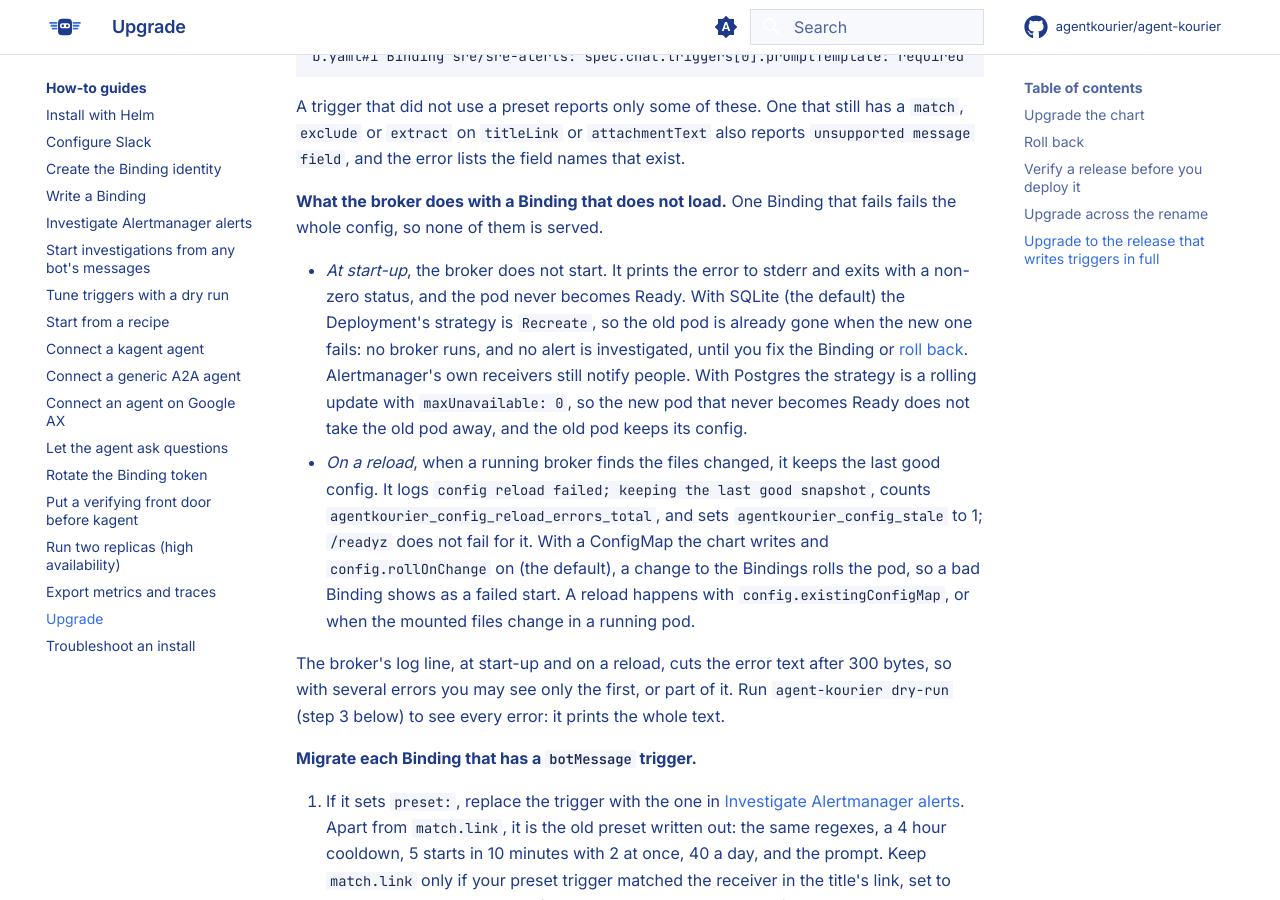
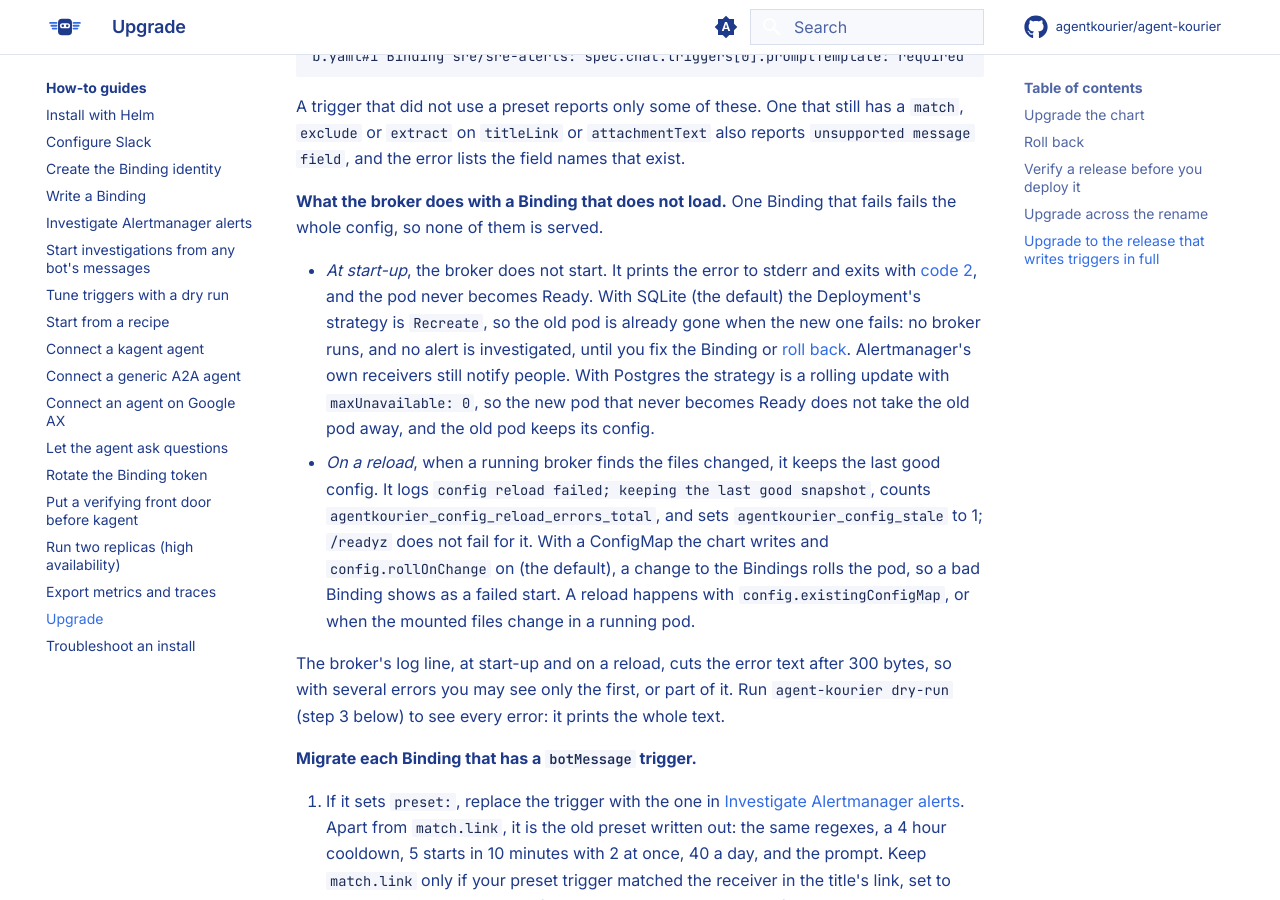
Before and after one commit to agentkourier/agent-kourier, an MkDocs documentation site: the page built from docs/how-to/upgrade.md, in a window 1280 px wide and 900 px high, scrolled down 3063 px. Built offline with MkDocs 1.6.1 and Material for MkDocs 9.7.7, drawn with Linux system fonts in a browser that asks for light colours; comment, search, counter and statistics services are not loaded.

Commit message:
docs(upgrade): say a Binding that does not load at start exits 2

```diff
--- a/docs/how-to/upgrade.md
+++ b/docs/how-to/upgrade.md
@@ -105,8 +105,8 @@ A trigger that did not use a preset reports only some of these. One that still h
 **What the broker does with a Binding that does not load.** One Binding that fails fails the whole config, so none of
 them is served.
 
-- *At start-up*, the broker does not start. It prints the error to stderr and exits with a non-zero status, and the pod
-  never becomes Ready. With SQLite (the default) the Deployment's strategy is `Recreate`, so the old pod is already gone when the
+- *At start-up*, the broker does not start. It prints the error to stderr and exits with
+  [code 2](../reference/cli.md#exit-codes), and the pod never becomes Ready. With SQLite (the default) the Deployment's strategy is `Recreate`, so the old pod is already gone when the
   new one fails: no broker runs, and no alert is investigated, until you fix the Binding or [roll back](#roll-back).
   Alertmanager's own receivers still notify people. With Postgres the strategy is a rolling update with
   `maxUnavailable: 0`, so the new pod that never becomes Ready does not take the old pod away, and the old pod keeps its
```
